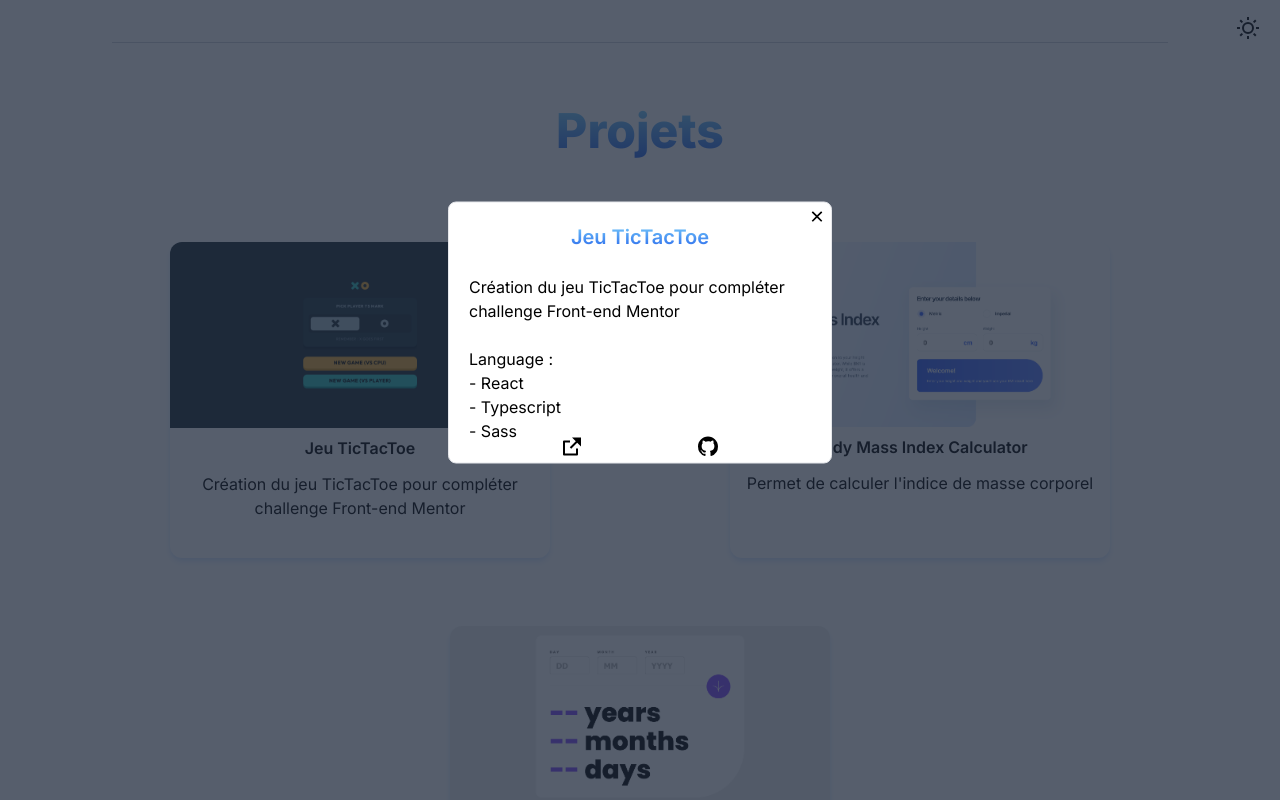
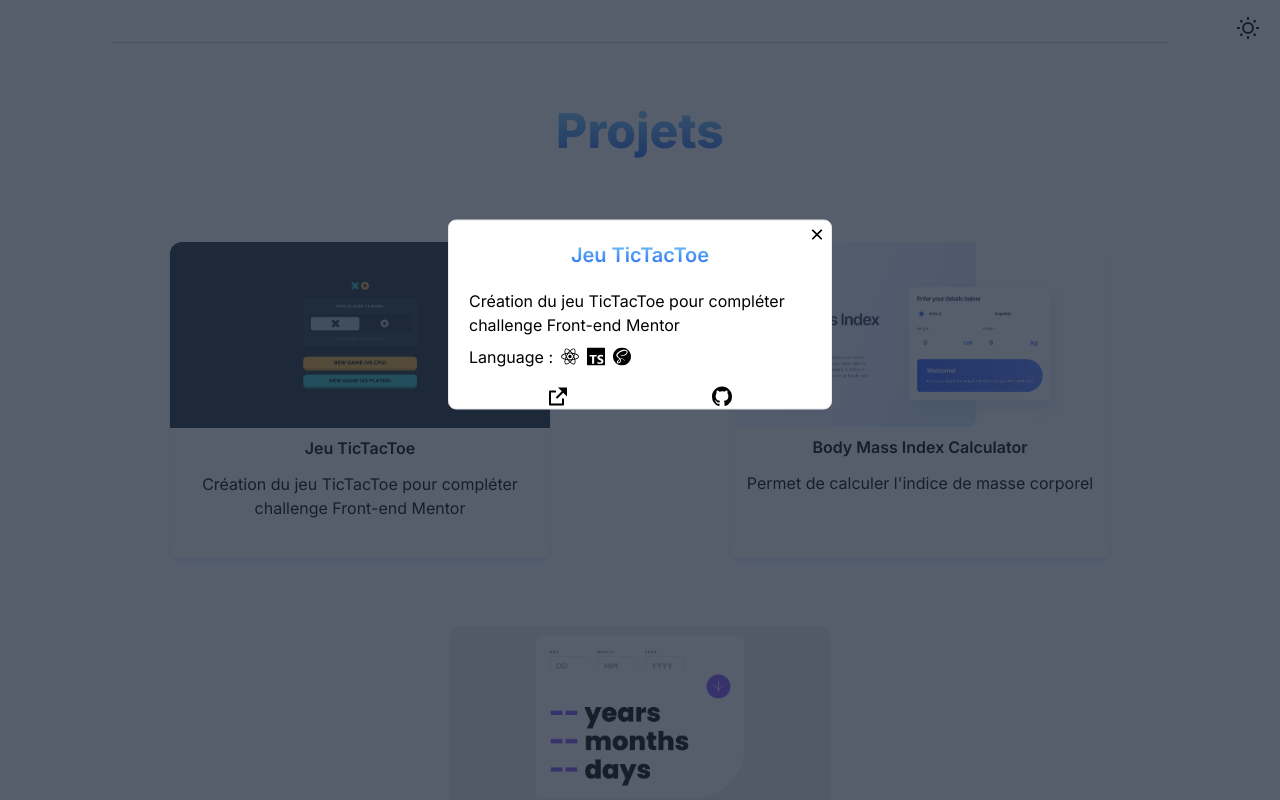
Before and after one commit to AnthonyFerreira91/Site-Personnel, a Next.js app: page / in a window 1280 px wide. Both pictures are taken after a click on the button 360 px from the left and 1120 px from the top of the page. Shown: the part 720-1520 px from the top of the page. Built offline with nearby package versions, Linux system fonts and the light colour scheme.

Commit message:
Icon Modal Project Add

```diff
--- a/src/components/ProjectCard/ModalCard.tsx
+++ b/src/components/ProjectCard/ModalCard.tsx
@@ -1,4 +1,4 @@
-import { SiReact, SiNextdotjs, SiTypescript, SiTailwindcss, SiSass } from "react-icons/si";
+import { SiReact, SiNextdotjs, SiTypescript, SiJavascript, SiTailwindcss, SiSass, SiCss3, SiHtml5 } from "react-icons/si";
 import { RiCloseLine, RiGithubFill, RiExternalLinkFill } from "react-icons/ri";
 import { ModalCardProps } from "@/types/ModalCardProps";
 import Link from "next/link";
@@ -12,28 +12,60 @@ export const ModalCard = ({ title, description, tools, linkUrl, gitUrl, closeMod
 		return () => {
 			document.body.style.overflow = 'auto';
 		}
-	}, [])
+	}, []);
 
 	return (
 		<>
 			<div onClick={closeModal} className="fixed inset-0 bg-slate-800/75" />
 			<div className="fixed top-1/3 left-1/2 -translate-x-1/2 -translate-y-1/4 bg-white border w-96 p-5 rounded-lg">
 				<h2 className="text-primary text-xl font-semibold text-center">{title}</h2>
-				<p className="my-6">{description}</p>
+				<p className="mt-5 mb-2">{description}</p>
 				<div>
-					<h3>Language :</h3>
-					{tools.map((el, index) => {
-						switch (el) {
-							case "React":
-						}
-						return <div className="" key={index}>- {el}</div>
-					})}
+					<div className="flex items-center gap-2 mb-5">
+						<h3>Language :</h3>
+						{tools.map((langage, index) => {
+							let langageIcon;
+							switch (langage) {
+								case "React":
+									langageIcon = <SiReact size="18px" />;
+									break;
+								case "NextJs":
+									langageIcon = <SiNextdotjs size="18px" />;
+									break;
+								case "Typescript":
+									langageIcon = <SiTypescript size="18px" />;
+									break;
+								case "Javascript":
+									langageIcon = <SiJavascript size="18px" />;
+									break;
+								case "Sass":
+									langageIcon = <SiSass size="18px" />;
+									break;
+								case "Tailwind":
+									langageIcon = <SiTailwindcss size="18px" />;
+									break;
+								case "CSS":
+									langageIcon = <SiCss3 size="18px" />;
+									break;
+								case "HTML":
+									langageIcon = <SiHtml5 size="18px" />;
+									break;
+								default:
+									break;
+							}
+							return <div className="" key={index}>{langageIcon}</div>
+						})}
+					</div>
 				</div>
-				<div className="absolute bottom-1 left-0 w-full flex justify-evenly">
-					<Link href={linkUrl} target="_blank"><RiExternalLinkFill size="24px" className="hover:text-blue-500" /></Link>
-					<Link href={gitUrl} target="_blank"><RiGithubFill size="24px" className="hover:text-blue-500" /></Link>
+				<div className="absolute bottom-0 left-0 w-full flex justify-evenly">
+					<Link href={linkUrl} target="_blank" className="w-28 hover:text-blue-500 transition-colors duration-300">
+						<RiExternalLinkFill size="24px" className='m-auto' />
+					</Link>
+					<Link href={gitUrl} target="_blank" className="w-28 h-full hover:text-blue-500 transition-colors duration-300">
+						<RiGithubFill size="24px" className='m-auto' />
+					</Link>
 				</div>
-				<button className="absolute right-1 top-1" onClick={closeModal}><RiCloseLine size="20px" className="hover:text-blue-500" /></button>
+				<button className="absolute right-1 top-1" onClick={closeModal}><RiCloseLine size="20px" className="hover:text-blue-500 transition-colors duration-300" /></button>
 			</div>
 		</>
 	)
```
